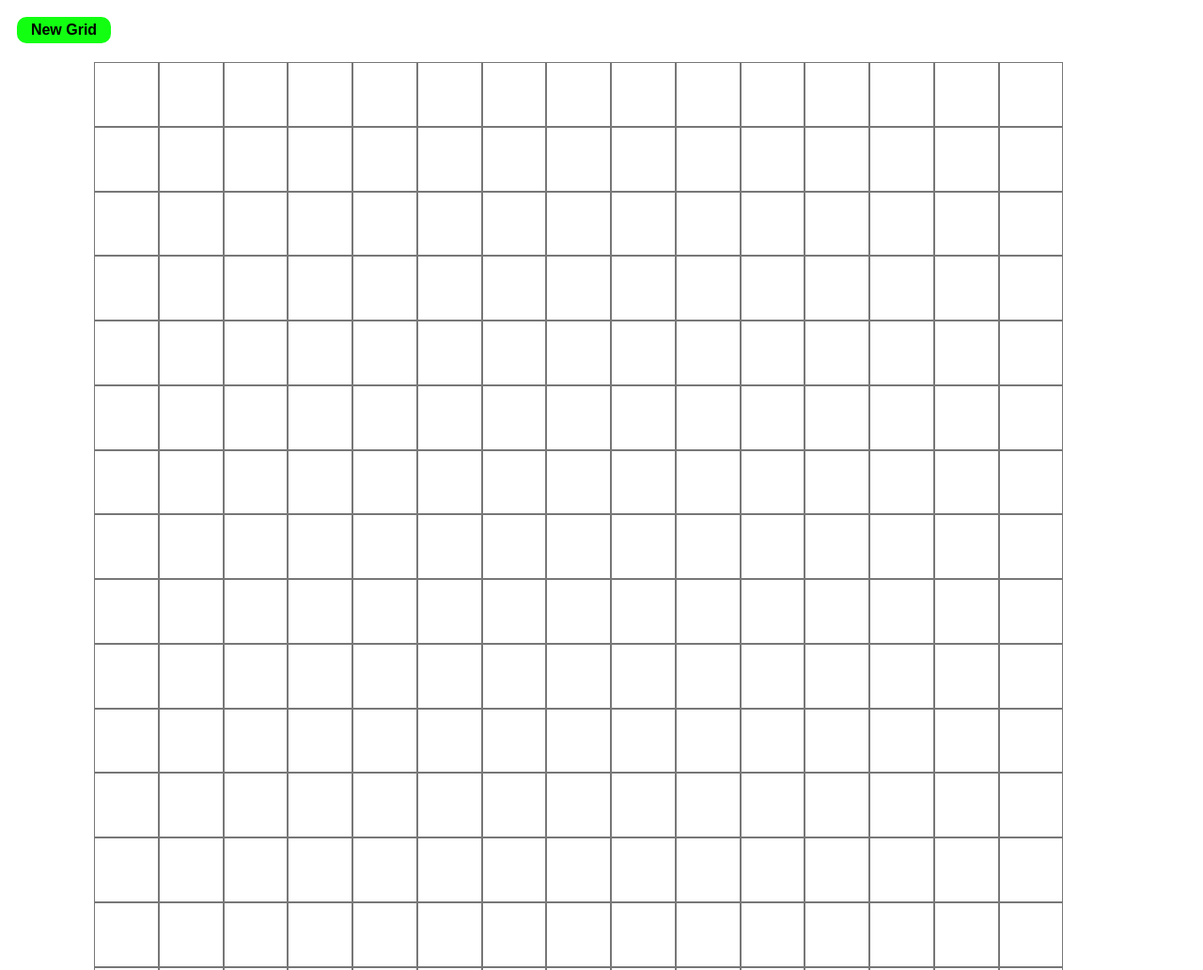
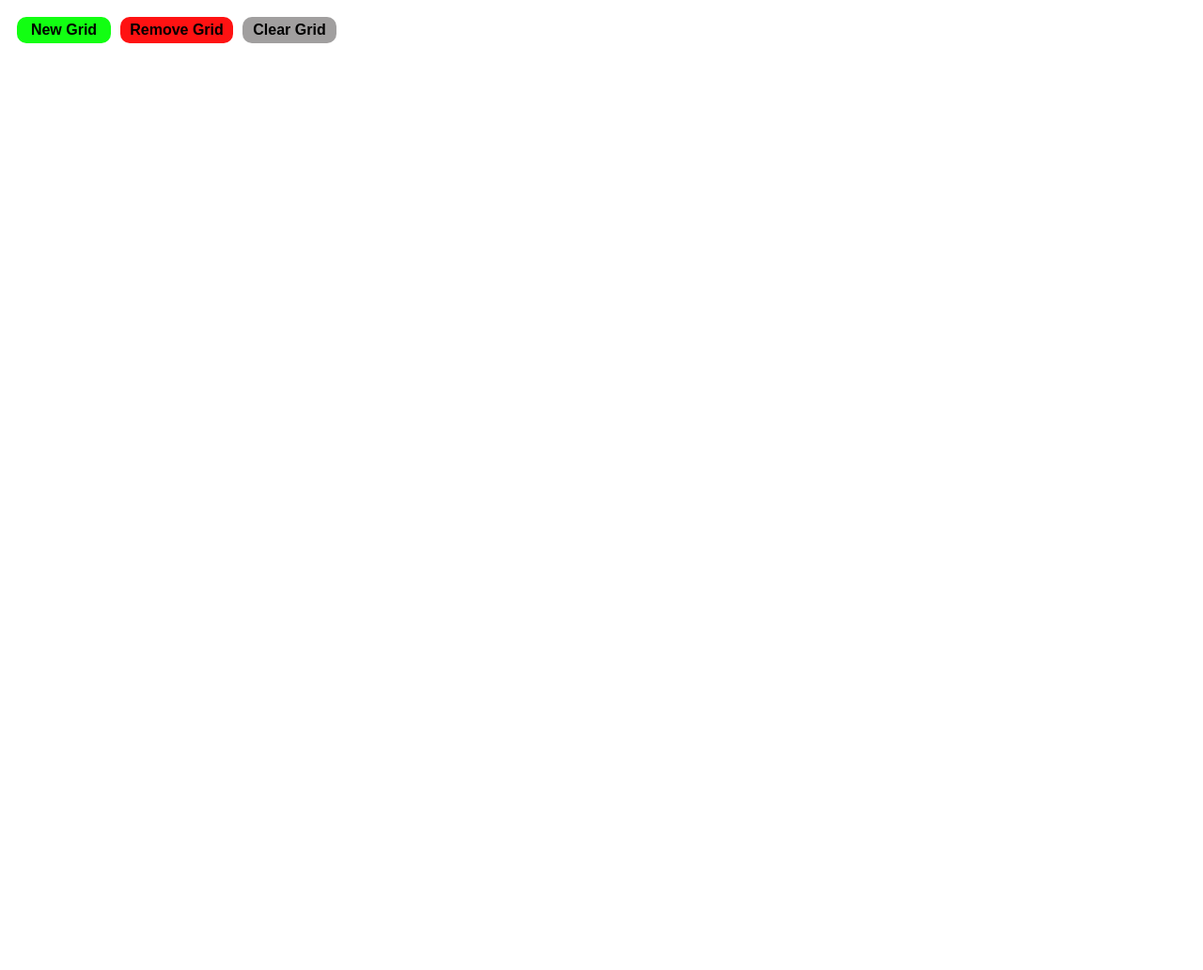
Before and after one commit to HesterDsouza/etch_a_sketch, a plain HTML site: page index.html in a window 1280 px wide. Shown: the top 1032 px of the page at 94% size. After the commit the page ends 800 px from the top, so only its background shows below. Drawn offline with Linux system fonts and the light colour scheme.

Commit message:
Added remove grid and clear grid feature

```diff
--- a/script.js
+++ b/script.js
@@ -2,9 +2,31 @@ const btnDiv = document.querySelector(".btn")
 const container = document.querySelector(".container")
 let gridSize = 16;
 
-const button = document.createElement("button");
-button.classList.add("numSqrs")
-button.textContent = "New Grid"
+const newGridBtn = document.createElement("button");
+newGridBtn.classList.add("newGrid");
+newGridBtn.textContent = "New Grid";
+
+const removeGridBtn = document.createElement("button");
+removeGridBtn.classList.add("removeGrid");
+removeGridBtn.textContent = "Remove Grid";
+
+const eraseBtn = document.createElement("button");
+eraseBtn.classList.add("clearGrid");
+eraseBtn.textContent = "Clear Grid";
+
+function colorGrid(){
+    container.addEventListener("mouseover", function(event){
+        if(event.target.classList.contains("containerItem")){
+            event.target.classList.add("bgColor")
+        }
+    })
+}
+
+function eraseGrid() {
+    container.querySelectorAll(".containerItem.bgColor").forEach(item => {
+        item.classList.remove("bgColor");
+    });
+}
 
 function removeGrid(){
     while(container.firstChild){
@@ -13,40 +35,32 @@ function removeGrid(){
 }
 
 function newGrid(){
-    const addNewGrid = Number(prompt("Create new box grid. Enter your choice for grid size. (Eg. entering 10 will create a grid of 10*10): "));
+    const addNewGrid = Number(prompt("Enter your choice for grid size. (Eg. entering 10 will create a grid of 10*10): "));
     console.log("Grid Size selected:",addNewGrid)
     if(isNaN(addNewGrid)){
         alert('Please enter a number');
     } else if(addNewGrid <= 0 || addNewGrid > 100){
         alert('Number must be between 1 and 100')
     }else{
-        gridSize = addNewGrid
-        const totalPixels = container.offsetWidth;
-        const squareSize = totalPixels / gridSize;
+        gridSize = addNewGrid;
+        container.style.setProperty('--grid-size', gridSize);
+        removeGrid();
         for(let i=0; i< gridSize * gridSize; i++){
             const containerItem = document.createElement("div");
             containerItem.classList.add("containerItem");
-            containerItem.style.width = `${squareSize}px`;
-            containerItem.style.height = `${squareSize}px`
             container.appendChild(containerItem)
         }
     }
 }
 
-button.addEventListener("click", () => {
-        removeGrid();
-        newGrid();
-})
+colorGrid()
 
-btnDiv.appendChild(button)
+newGridBtn.addEventListener("click", newGrid);
 
-const totalPixels = container.offsetWidth;
-const squareSize = totalPixels / gridSize;
+removeGridBtn.addEventListener("click", removeGrid);
 
-for(let i=0; i< gridSize * gridSize; i++){
-    const containerItem = document.createElement("div");
-    containerItem.classList.add("containerItem");
-    containerItem.style.width = `${squareSize}px`;
-    containerItem.style.height = `${squareSize}px`
-    container.appendChild(containerItem)
-}
+eraseBtn.addEventListener("click", eraseGrid);
+
+btnDiv.appendChild(newGridBtn);
+btnDiv.appendChild(removeGridBtn);
+btnDiv.appendChild(eraseBtn);
--- a/styles.css
+++ b/styles.css
@@ -1,41 +1,53 @@
 .btn {
     display: flex;
     padding: 10px;
+    gap: 10px;
 }
 
-.numSqrs {
+.newGrid, .removeGrid, .clearGrid{
     border: none;
     border-radius: 10px;
     padding: 5px;
-    width: 100px;
-    background-color: #12ff12;
     font-weight: bold;
     font-size: 16px;
     cursor: pointer;
+}
+
+.newGrid {
+    width: 100px;
+    background-color: #12ff12;
+}
+
+.removeGrid{
+    width: 120px;
+    background-color: #ff1212;
+}
+
+.clearGrid{
+    width: 100px;
+    background-color: #a19f9f;
 }
 
 .container {
     display: flex;
     flex-wrap: wrap;
     padding: 10px;
-    max-width: 1080px; /* Limit container width */
+    max-width: 960px; /* Limit container width */
     margin: 0 auto; /* Center container horizontally */
 }
 
 .containerItem {
     box-sizing: border-box;
-    border: 0.5px solid #777;
-    transition: all 0.5s ease;
+    border: 0.5px solid #000;
     cursor: pointer;
+    /* Set width to 100% divided by the number of columns */
+    width: calc(100% / var(--grid-size));
+    /* Set height to maintain aspect ratio (square) */
+    padding-top: calc(100% / var(--grid-size));
+    flex-grow: 0; /* Prevent items from growing */
+    flex-shrink: 0; /* Prevent items from shrinking */
 }
 
-/* Adjust container item size based on grid size */
-.containerItem {
-    width: calc(100% / var(--grid-size));
-    height: calc(100% / var(--grid-size));
+.bgColor{
+    background-color: #000;
 }
-
-.containerItem:hover {
-    background-color: #12ff12;
-    transform: scale(1.1);
-}
```
